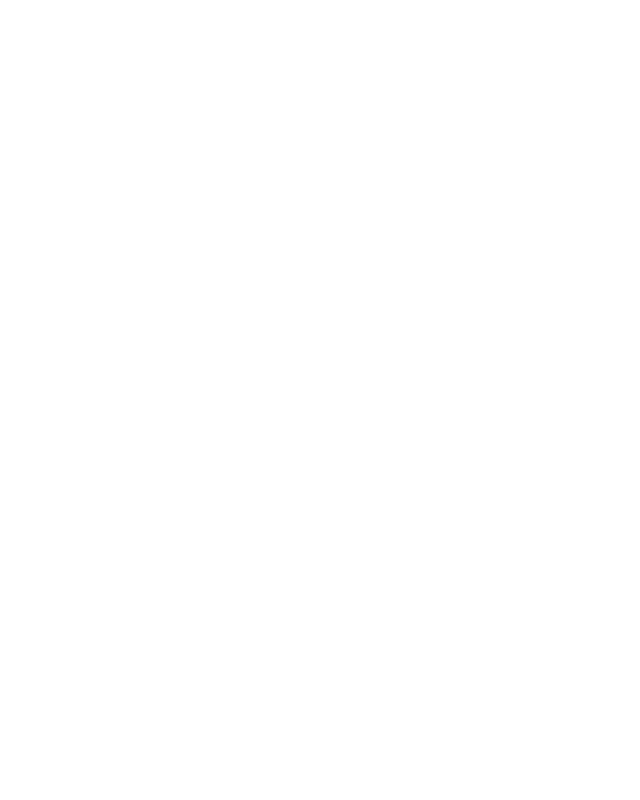
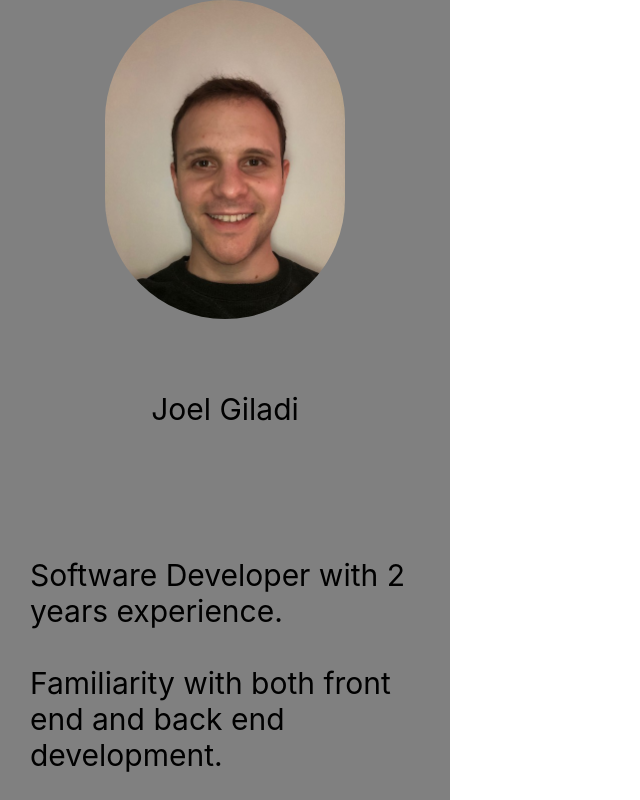
Before and after one commit to ThreadSurfer/Threadsurfer.github.io, a React (Create React App) app: page / in a window 1280 px wide. Before the commit this address had no page. Shown: the top 800 px of the page, without its empty margins (0-640 px from the left). Built offline with nearby package versions, Linux system fonts and the light colour scheme.

Commit message:
changed path

```diff
--- a/package.json
+++ b/package.json
@@ -19,7 +19,7 @@
   },
   "scripts": {
     "predeploy": "npm run build",
-    "deploy": "gh-pages -d build",
+    "deploy": "master -d build",
     "start": "react-scripts start",
     "build": "react-scripts build",
     "test": "react-scripts test",
--- a/src/index.js
+++ b/src/index.js
@@ -9,7 +9,7 @@
 ReactDOM.render(
   <BrowserRouter>
     <Routes>
-      <Route path="/MyPortfolio" element={<App />}/>
+      <Route path="/" element={<App />}/>
       <Route path="/ProjectPage/:id" element={<ProjectPage />}/>
       <Route />
     </Routes>
```
